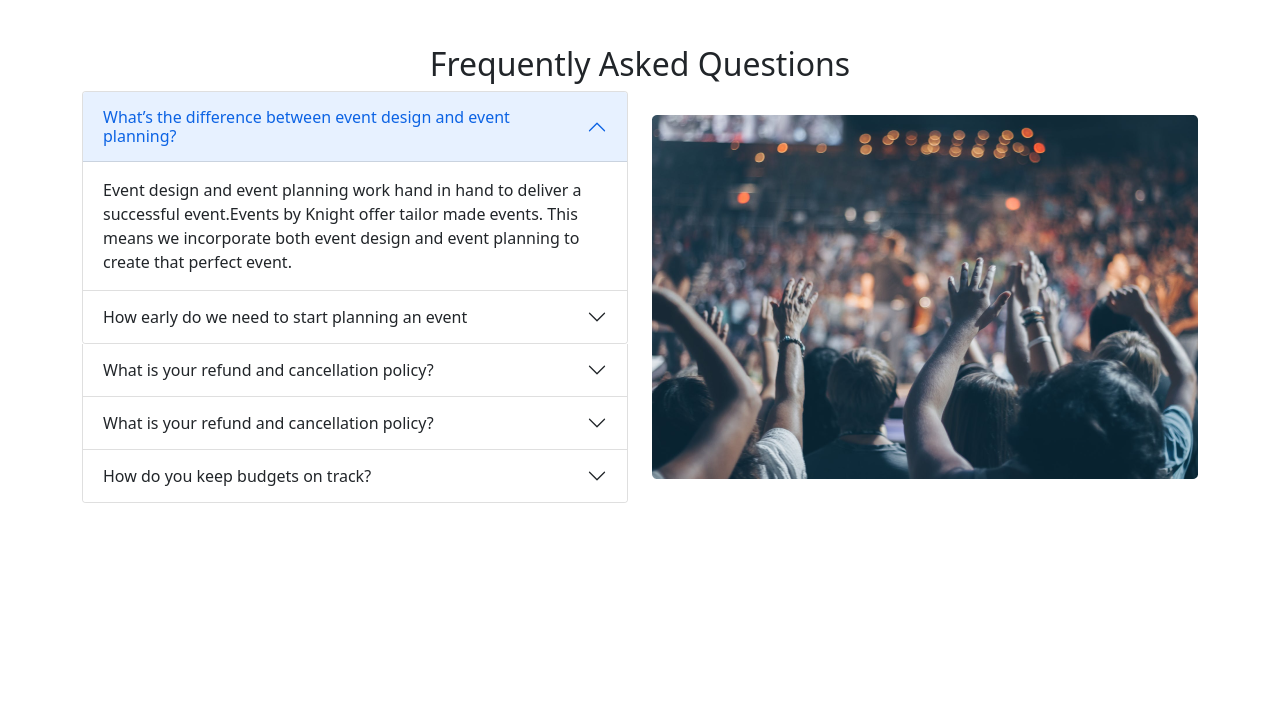
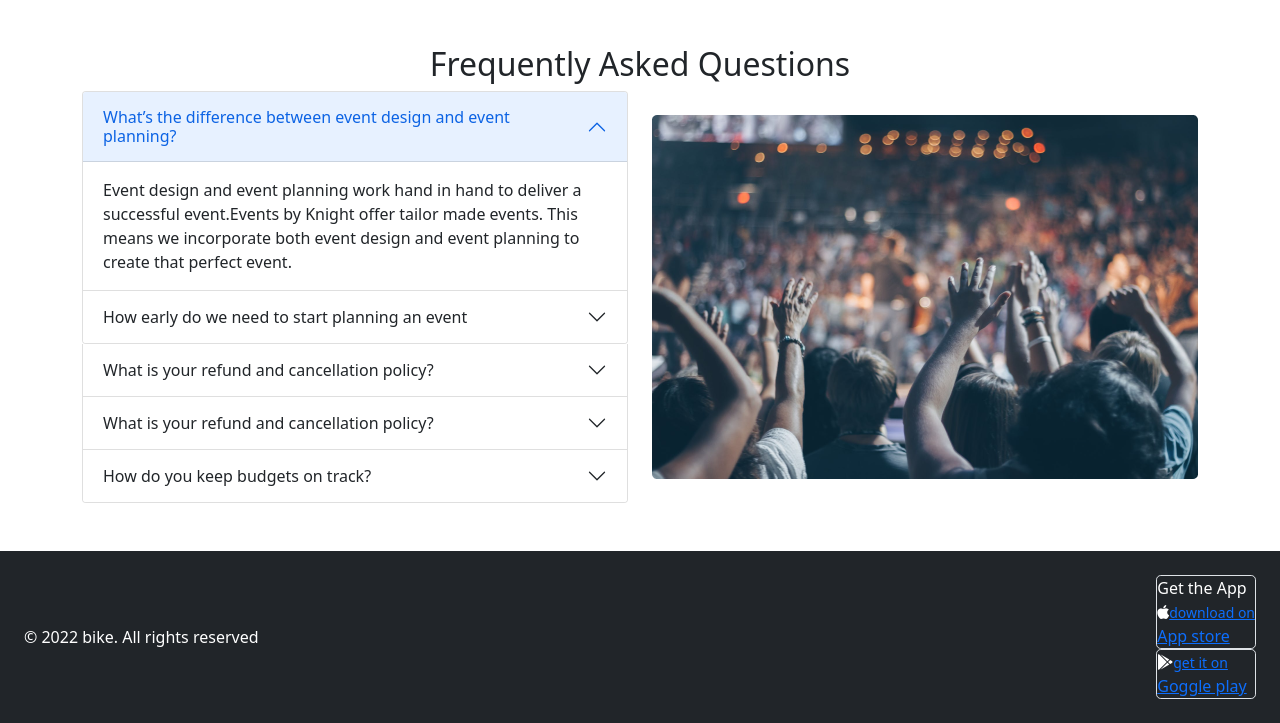
Before and after one commit to MilonMridha/convention-center-assign-three, a plain HTML site: page index.html in a window 1280 px wide. Shown: the part 1020-1743 px from the top of the page. Before the commit the page ends 1523 px from the top, so only its background shows below. Drawn offline with Linux system fonts and the light colour scheme.

Commit message:
footer added

```diff
--- a/index.html
+++ b/index.html
@@ -300,7 +300,7 @@ and limited item <br>
 </section>
 
     <!-- -----------Frequently Asked Questions part----------- -->
-    <section class="container mt-5">
+    <section class="container mt-5 mb-5">
 
       <h2 class="text-center">Frequently Asked Questions</h2>
 
@@ -416,7 +416,26 @@ and limited item <br>
     </main>
 
 
-    <footer>
+    <footer class="d-flex justify-content-between bg-dark text-white align-items-center p-4 ">
+      © 2022 bike. All rights reserved
+
+      <div class="">
+        <div class="border rounded-3">
+          Get the App <br>
+        <i class="fab fa-apple "></i><a class="" target="_blank"
+        href="https://www.apple.com/app-store/"><small>download on</small> <br> App store</a><br>
+
+        </div>
+        <div class="border rounded-3">
+          <i class="fab fa-google-play"></i><a class="" target="_blank"
+        href="https://apps.apple.com/us/app/google/id284815942"><small>get it on</small> <br>Goggle play</a>
+
+        </div>
+
+
+
+
+      </div>
 
 
 
--- a/style.css
+++ b/style.css
@@ -24,3 +24,6 @@ body{
     padding: 10px 40px;
     border-radius: 20px;
 }
+.footer .footer-achor{
+    text-decoration: none;
+}
```
